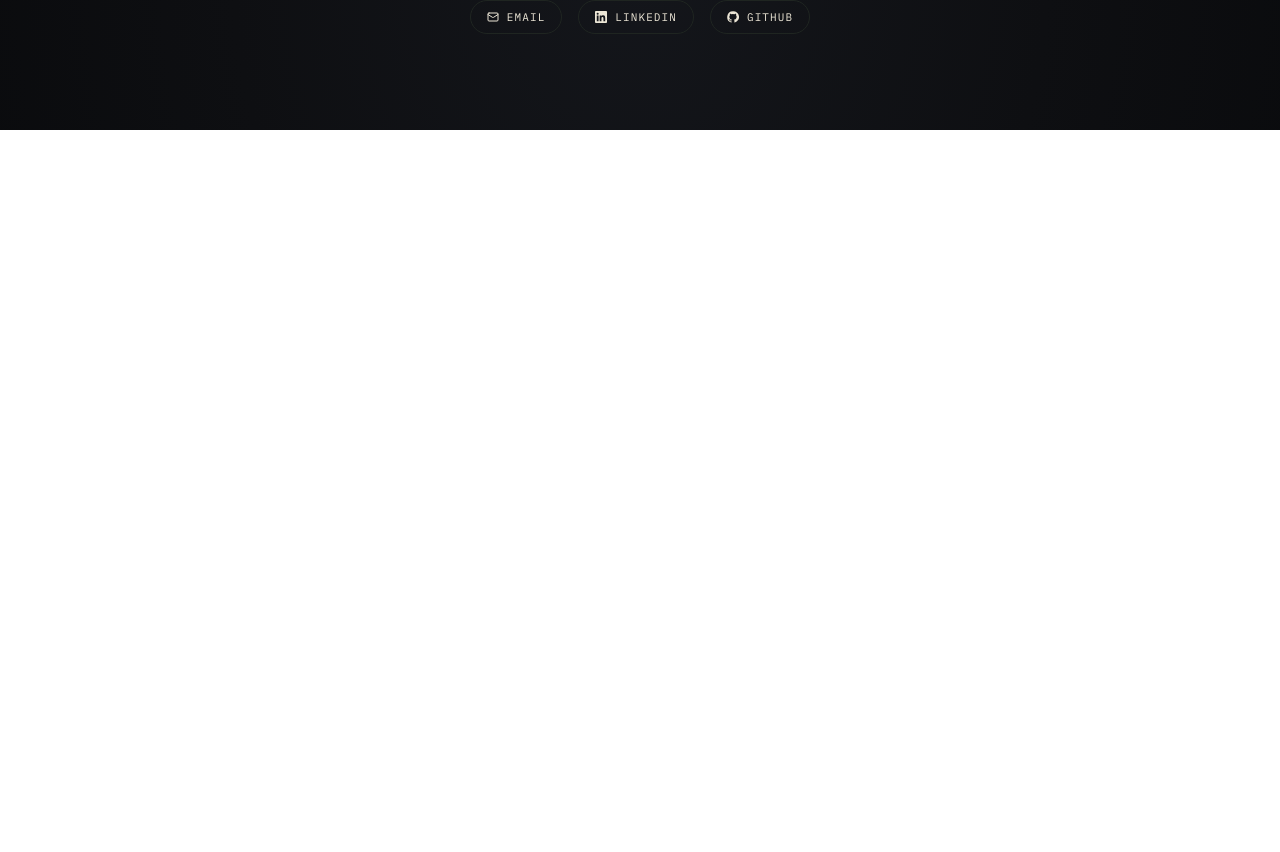
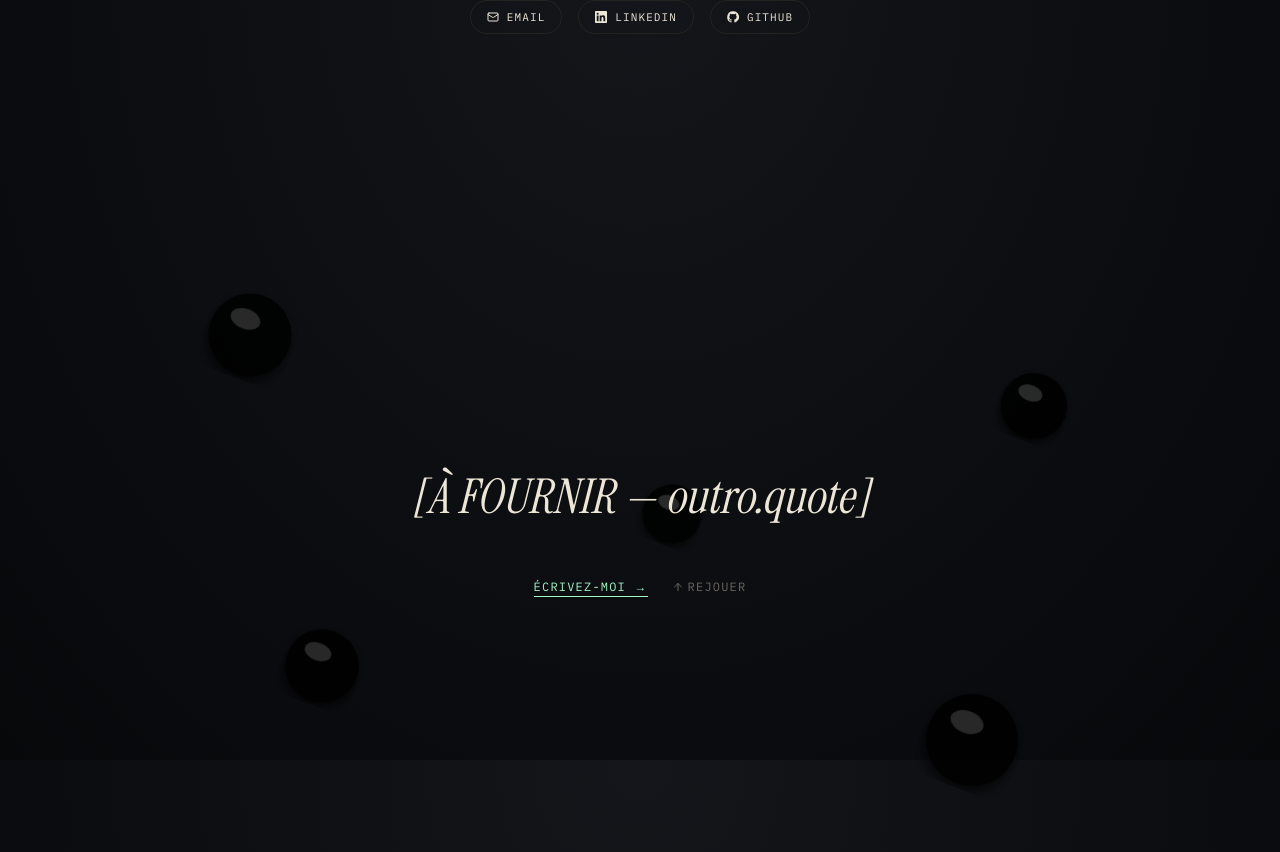
Before and after one commit to CodeurFort/aurian-portfolio, a Next.js app: page / in a window 1280 px wide. Shown: the part 8040-8892 px from the top of the page. Before the commit the page ends 8170 px from the top, so only its background shows below. Built offline with nearby package versions, Linux system fonts and the light colour scheme.

Commit message:
feat(section): outro and console easter egg

```diff
--- a/src/app/page.tsx
+++ b/src/app/page.tsx
@@ -5,6 +5,8 @@ import { ProjectPlanet } from "@/components/sections/ProjectPlanet";
 import { OpenclawPlanet } from "@/components/sections/OpenclawPlanet";
 import { Threads } from "@/components/sections/Threads";
 import { StellarMap } from "@/components/sections/StellarMap";
+import { Outro } from "@/components/sections/Outro";
+import { ConsoleEasterEgg } from "@/components/ConsoleEasterEgg";
 import { projects } from "@/lib/content";
 
 export default function Home() {
@@ -20,6 +22,8 @@ export default function Home() {
       <OpenclawPlanet project={openclaw} index={4} />
       <Threads />
       <StellarMap />
+      <Outro />
+      <ConsoleEasterEgg />
     </PageShell>
   );
 }
--- /dev/null
+++ b/src/components/ConsoleEasterEgg.tsx
@@ -0,0 +1,27 @@
+"use client";
+import { useEffect } from "react";
+
+const cppArt = `
+// =====================================================
+//   openclaw — agents inspired by Captain Claw '97
+//   original c++ source: github.com/[À FOURNIR]
+// =====================================================
+//
+//   #include <iostream>
+//   int main() {
+//       std::cout << "hello, recruiter." << std::endl;
+//       return 0;
+//   }
+//
+//   built with care by aurian.
+//
+`;
+
+export function ConsoleEasterEgg() {
+  useEffect(() => {
+    if (typeof window === "undefined") return;
+    // eslint-disable-next-line no-console
+    console.log("%c" + cppArt, "color:#A4F5C8;font-family:monospace;font-size:11px;line-height:1.4;");
+  }, []);
+  return null;
+}
--- /dev/null
+++ b/src/components/sections/Outro.tsx
@@ -0,0 +1,57 @@
+"use client";
+import { motion } from "framer-motion";
+import { ArrowUp } from "lucide-react";
+import { projects, profile, outroQuote } from "@/lib/content";
+import { PaperPlanet } from "@/components/ui/PaperPlanet";
+
+const POSITIONS = [
+  { top: "20%", left: "16%", size: 90 },
+  { top: "30%", left: "78%", size: 72 },
+  { top: "62%", left: "22%", size: 80 },
+  { top: "70%", left: "72%", size: 100 },
+  { top: "44%", left: "50%", size: 64 },
+];
+
+export function Outro() {
+  return (
+    <section id="outro" className="relative min-h-screen flex flex-col items-center justify-center px-6 py-24">
+      {projects.map((p, i) => (
+        <motion.div
+          key={p.slug}
+          className="absolute"
+          style={{ top: POSITIONS[i].top, left: POSITIONS[i].left }}
+          initial={{ opacity: 0 }}
+          whileInView={{ opacity: 0.85 }}
+          viewport={{ once: true }}
+          transition={{ delay: i * 0.15, duration: 1 }}
+        >
+          <PaperPlanet color={p.paperColor} size={POSITIONS[i].size} seed={i + 11} />
+        </motion.div>
+      ))}
+      <motion.p
+        className="serif-italic text-3xl md:text-5xl text-center max-w-3xl relative z-10 leading-snug"
+        initial={{ opacity: 0, y: 12 }}
+        whileInView={{ opacity: 1, y: 0 }}
+        viewport={{ once: true }}
+        transition={{ duration: 1 }}
+      >
+        {outroQuote}
+      </motion.p>
+      <div className="flex gap-6 mt-12 relative z-10">
+        <a
+          href={`mailto:${profile.email}`}
+          className="mono text-[12px] uppercase tracking-widest border-b border-thread text-thread hover:opacity-80"
+        >
+          écrivez-moi →
+        </a>
+        <button
+          type="button"
+          onClick={() => window.scrollTo({ top: 0, behavior: "smooth" })}
+          className="mono text-[12px] uppercase tracking-widest text-text-muted hover:text-text inline-flex items-center gap-1"
+        >
+          <ArrowUp size={12} /> rejouer
+        </button>
+      </div>
+    </section>
+  );
+}
```
